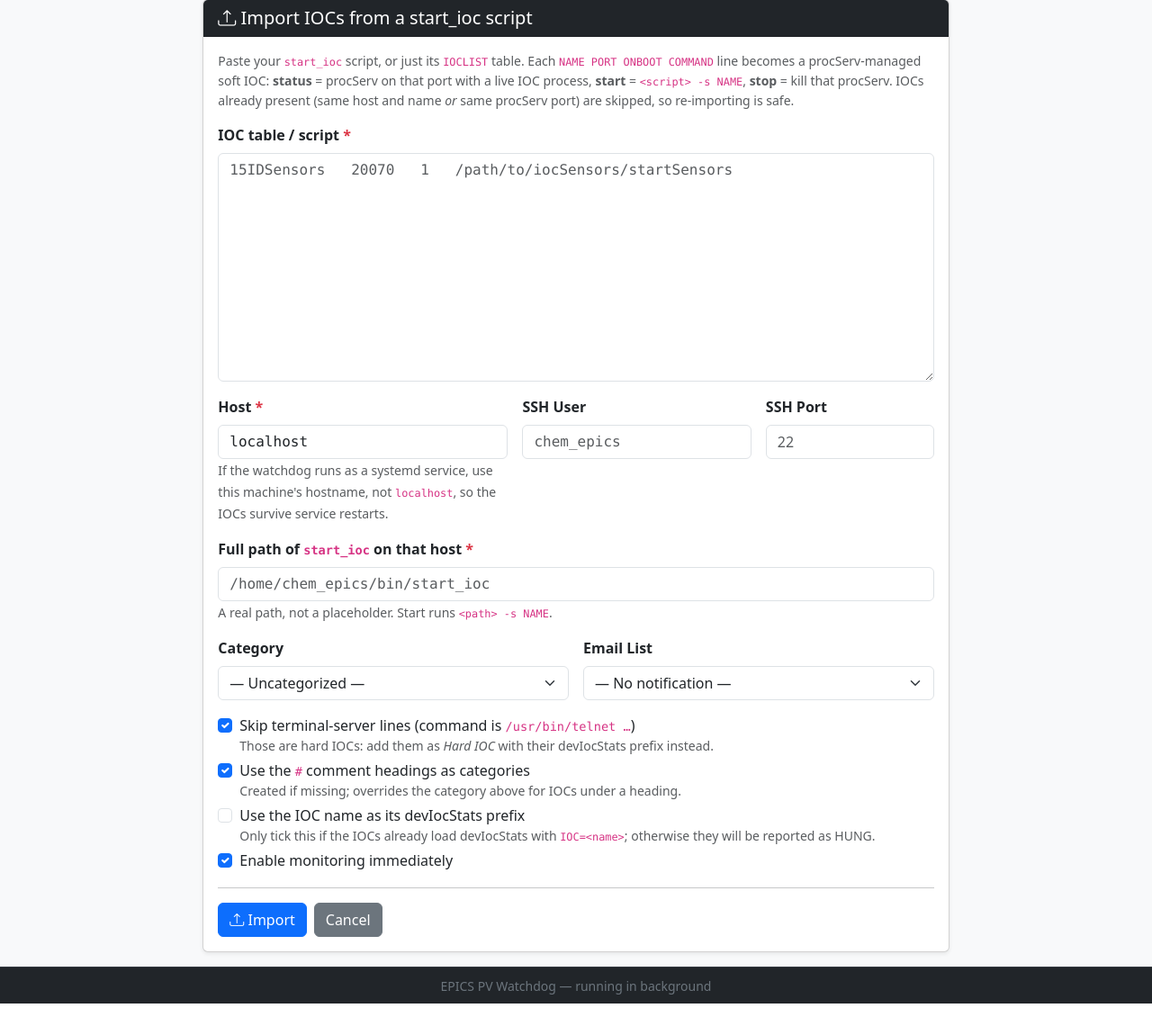
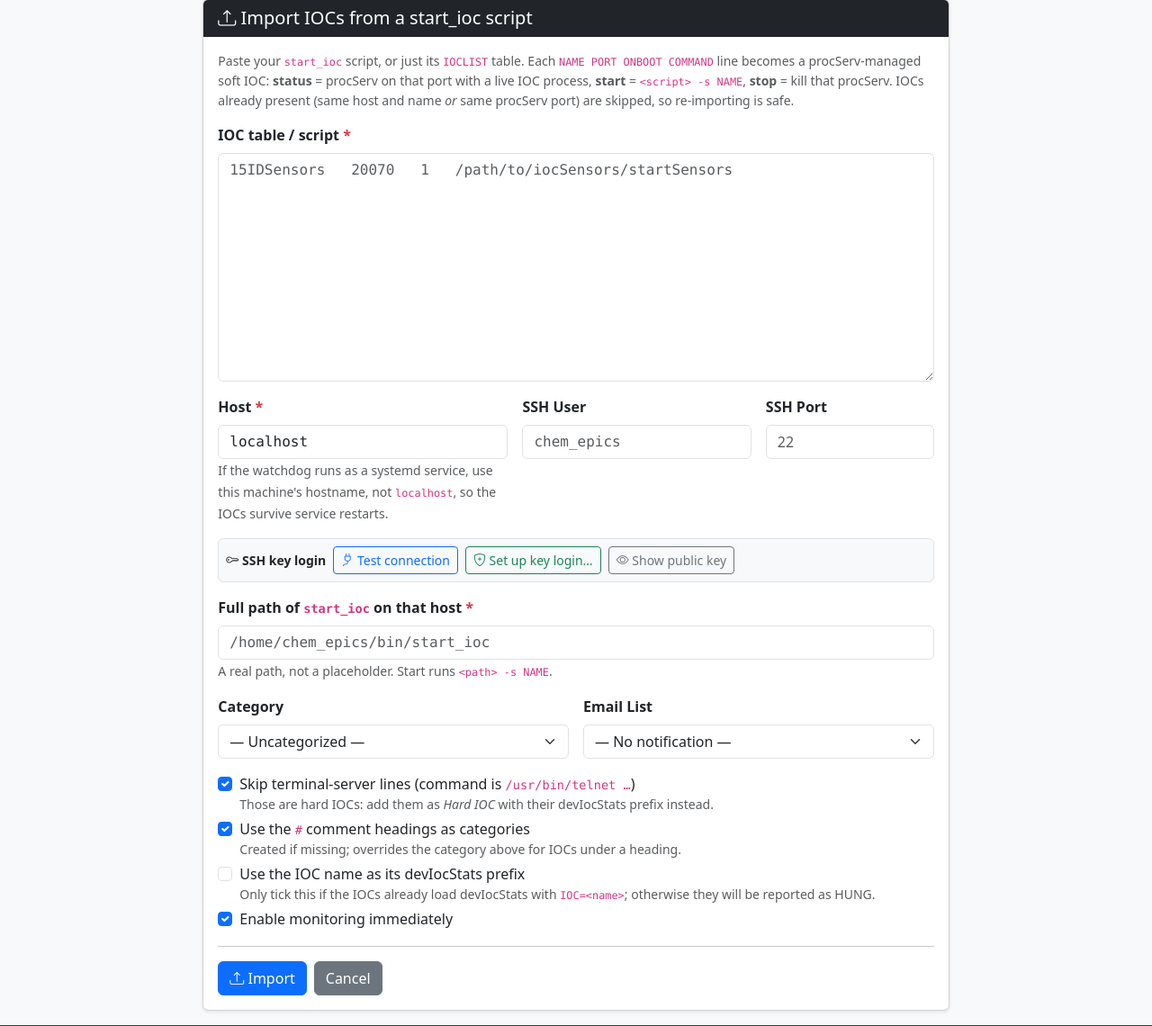
Before and after one commit to nayanbera/beamline_watchdog, a Flask app: page /admin/iocs/import in a window 1280 px wide. Shown: the part 97-1237 px from the top of the page at 90% size. Before the commit the page ends 1212 px from the top, so only its background shows below. Run offline with Flask 3, Linux system fonts and the light colour scheme; a user stored in the database is signed in; some libraries are stand-ins or nearby versions.

Commit message:
feat: SSH key-login helper on the Add-IOC and Import screens (test connection, one-time password key install, show public key)

```diff
--- a/app/routes/admin.py
+++ b/app/routes/admin.py
@@ -1,9 +1,10 @@
 import json
+import logging
 import shlex
 import subprocess
 from datetime import datetime
 from flask import (Blueprint, render_template, redirect, url_for,
-                   flash, request, abort, Response)
+                   flash, request, abort, Response, jsonify)
 from flask_login import login_user, logout_user, login_required, current_user
 from werkzeug.security import check_password_hash
 
@@ -12,6 +13,8 @@ from ..models import (Admin, EmailList, PVMonitor, CompoundRule,
                       ProcessMonitor, NotificationLog, SystemConfig, ActionLog, Category,
                       Recipient, CARRIERS, get_category_colors, PVChangeHistory, SoftIOC)
 from .. import ioc_utils
+
+logger = logging.getLogger(__name__)
 
 admin_bp = Blueprint('admin', __name__)
 
@@ -1107,6 +1110,37 @@ def ioc_import():
     return redirect(url_for('admin.iocs'))
 
 
+@admin_bp.route('/iocs/ssh-test', methods=['POST'])
+@login_required
+@limiter.limit("20 per minute")
+def ioc_ssh_test():
+    ok, msg = ioc_utils.ssh_test(request.form.get('host'), request.form.get('ssh_user'),
+                                 request.form.get('ssh_port'))
+    return jsonify(ok=ok, message=msg)
+
+
+@admin_bp.route('/iocs/ssh-pubkey', methods=['POST'])
+@login_required
+@limiter.limit("20 per minute")
+def ioc_ssh_pubkey():
+    key, err = ioc_utils.ensure_public_key()
+    if err:
+        return jsonify(ok=False, message=err)
+    return jsonify(ok=True, pubkey=key, message='Public key of the watchdog account.')
+
+
+@admin_bp.route('/iocs/ssh-setup', methods=['POST'])
+@login_required
+@limiter.limit("10 per minute")
+def ioc_ssh_setup():
+    """One-time password login that installs the watchdog's public key on the host."""
+    ok, msg = ioc_utils.install_ssh_key(request.form.get('host'), request.form.get('ssh_user'),
+                                        request.form.get('ssh_port'), request.form.get('password'))
+    logger.info('SSH key setup for %s@%s by %s: %s', request.form.get('ssh_user') or '(default)',
+                request.form.get('host'), current_user.username, 'ok' if ok else 'failed')
+    return jsonify(ok=ok, message=msg)
+
+
 @admin_bp.route('/iocs/add', methods=['GET', 'POST'])
 @admin_bp.route('/iocs/<int:ioc_id>/edit', methods=['GET', 'POST'])
 @login_required
--- /dev/null
+++ b/app/templates/admin/_ssh_setup.html
@@ -0,0 +1,91 @@
+{# SSH key-login helper. Expects inputs named host, ssh_user and ssh_port in the same form. #}
+<div class="col-12" id="ssh-setup-box">
+  <div class="border rounded p-2 bg-light">
+    <div class="d-flex flex-wrap align-items-center gap-2">
+      <strong class="small"><i class="bi bi-key"></i> SSH key login</strong>
+      <button type="button" class="btn btn-sm btn-outline-primary" id="ssh-test-btn">
+        <i class="bi bi-plug"></i> Test connection
+      </button>
+      <button type="button" class="btn btn-sm btn-outline-success" id="ssh-setup-toggle">
+        <i class="bi bi-shield-plus"></i> Set up key login…
+      </button>
+      <button type="button" class="btn btn-sm btn-outline-secondary" id="ssh-key-btn">
+        <i class="bi bi-eye"></i> Show public key
+      </button>
+      <span class="small" id="ssh-result"></span>
+    </div>
+
+    <div id="ssh-setup-panel" class="mt-2 d-none">
+      <div class="small text-muted mb-1">
+        Enter the remote account's password <em>once</em>. The watchdog uses it to install its public
+        key on that host, then verifies key login. The password is not stored or logged.
+      </div>
+      <div class="input-group input-group-sm" style="max-width:420px">
+        <input type="password" id="ssh-password" class="form-control" autocomplete="off"
+               placeholder="Password for the SSH user on that host">
+        <button type="button" class="btn btn-success" id="ssh-setup-btn">Install key</button>
+      </div>
+    </div>
+
+    <div id="ssh-key-panel" class="mt-2 d-none small">
+      <div class="text-muted mb-1">
+        Manual alternative — append this line to <code>~/.ssh/authorized_keys</code> of the SSH user on
+        the remote host:
+      </div>
+      <textarea id="ssh-key-text" class="form-control form-control-sm font-monospace" rows="3" readonly></textarea>
+    </div>
+  </div>
+</div>
+
+<script>
+(function () {
+  const csrf = document.querySelector('meta[name="csrf-token"]').content;
+  const val = n => (document.querySelector(`[name="${n}"]`) || {}).value || '';
+  const result = document.getElementById('ssh-result');
+
+  async function post(url, extra) {
+    const body = new URLSearchParams({host: val('host'), ssh_user: val('ssh_user'),
+                                      ssh_port: val('ssh_port'), ...(extra || {})});
+    const r = await fetch(url, {method: 'POST', body, headers: {'X-CSRFToken': csrf}});
+    if (!r.ok) throw new Error(r.status === 429 ? 'Too many attempts — wait a minute.' : `HTTP ${r.status}`);
+    return r.json();
+  }
+  function show(ok, text) {
+    result.className = 'small ' + (ok ? 'text-success' : 'text-danger');
+    result.textContent = (ok ? '✔ ' : '✘ ') + text;
+  }
+  function busy(text) { result.className = 'small text-muted'; result.textContent = text; }
+
+  document.getElementById('ssh-test-btn').addEventListener('click', async () => {
+    busy('Testing…');
+    try { const d = await post('/admin/iocs/ssh-test'); show(d.ok, d.message); }
+    catch (e) { show(false, e.message); }
+  });
+
+  document.getElementById('ssh-setup-toggle').addEventListener('click', () => {
+    document.getElementById('ssh-setup-panel').classList.toggle('d-none');
+    document.getElementById('ssh-password').focus();
+  });
+
+  document.getElementById('ssh-setup-btn').addEventListener('click', async () => {
+    const pw = document.getElementById('ssh-password');
+    busy('Installing key…');
+    try {
+      const d = await post('/admin/iocs/ssh-setup', {password: pw.value});
+      show(d.ok, d.message);
+      if (d.ok) document.getElementById('ssh-setup-panel').classList.add('d-none');
+    } catch (e) { show(false, e.message); }
+    pw.value = '';   // never keep the password around
+  });
+
+  document.getElementById('ssh-key-btn').addEventListener('click', async () => {
+    const panel = document.getElementById('ssh-key-panel');
+    if (!panel.classList.contains('d-none')) { panel.classList.add('d-none'); return; }
+    try {
+      const d = await post('/admin/iocs/ssh-pubkey');
+      if (d.ok) { document.getElementById('ssh-key-text').value = d.pubkey; panel.classList.remove('d-none'); }
+      else show(false, d.message);
+    } catch (e) { show(false, e.message); }
+  });
+})();
+</script>
--- a/app/templates/admin/ioc_form.html
+++ b/app/templates/admin/ioc_form.html
@@ -111,6 +111,8 @@
                 value="{{ ioc.ssh_port or '' }}" placeholder="22">
               {% if errors.get('ssh_port') %}<div class="invalid-feedback">{{ errors.ssh_port }}</div>{% endif %}
             </div>
+
+            {% include 'admin/_ssh_setup.html' %}
 
             <div class="col-12">
               <label class="form-label fw-semibold">Working Directory</label>
--- a/app/templates/admin/ioc_import.html
+++ b/app/templates/admin/ioc_import.html
@@ -42,6 +42,7 @@
               <input type="number" name="ssh_port" class="form-control"
                      value="{{ form.get('ssh_port', '') }}" placeholder="22">
             </div>
+            {% include 'admin/_ssh_setup.html' %}
             <div class="col-12">
               <label class="form-label fw-semibold">Full path of <code>start_ioc</code> on that host <span class="text-danger">*</span></label>
               <input type="text" name="start_script" class="form-control font-monospace" required
```
Also changed, not shown: app/ioc_utils.py (+146 -0 lines), README.md.
